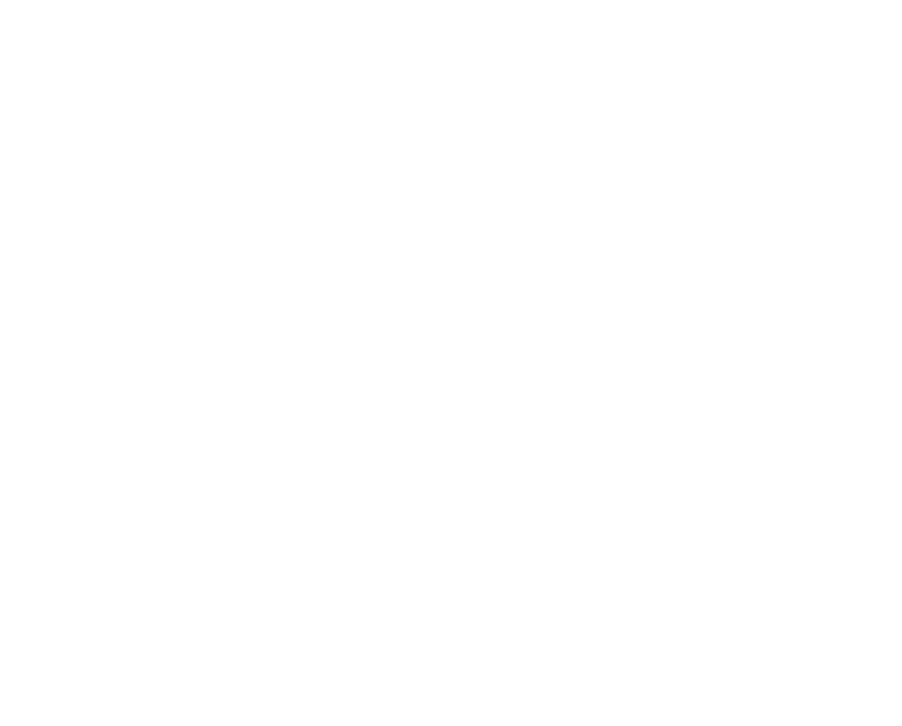
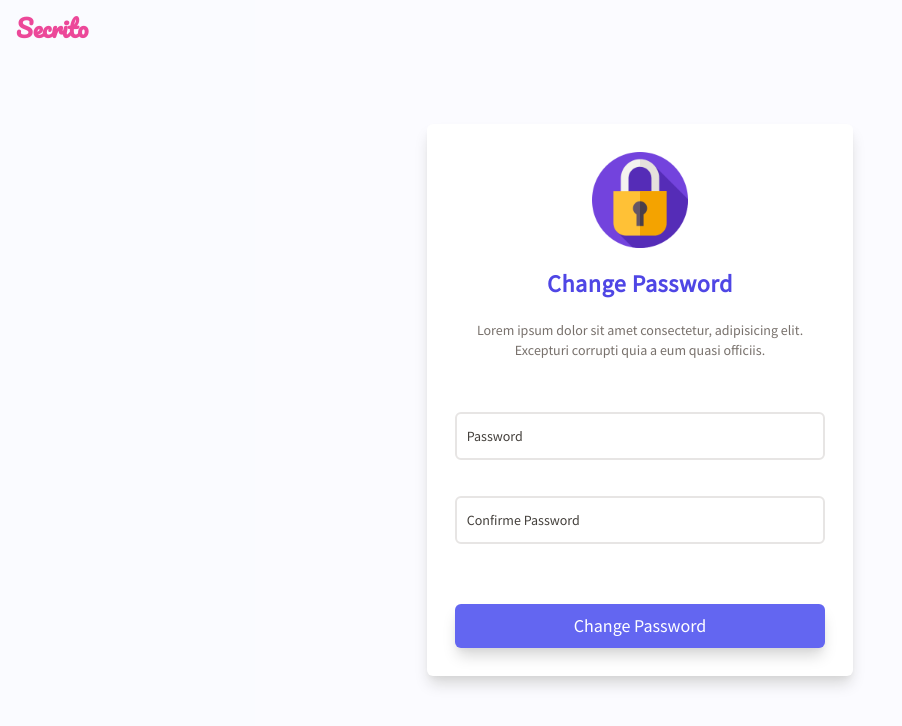
Before and after one commit to baligh-p/SECRITO-WebSocket_Chat-, a React (Create React App) app: page /change-password in a window 1280 px wide. Before the commit this address had no page. Shown: the top 726 px of the page, without its empty margins (0-902 px from the left). Built offline with nearby package versions, Linux system fonts and the light colour scheme.

Commit message:
VB1.0.1 after designed change pwd

```diff
--- a/src/Components/App.js
+++ b/src/Components/App.js
@@ -12,6 +12,8 @@
 import PageLoader from "./CustomElement/PageLoader/PageLoader";
 import Sign from "./Sign/Sign";
 import EmailVerify from "./Sign/EmailVerify/EmailVerify";
+import Loader from "./CustomElement/Loader/Loader";
+import ChangePassword from "./ChangePassword/ChangePassword";
 
 const App = () => {
 
@@ -67,7 +69,7 @@
           <Route path="email-verify" element={<EmailVerify />} />
         </Route>
         <Route path="/loader" element={<PageLoader />} />
-
+        <Route path="/change-password" element={<ChangePassword />} />
       </Routes>
     </BrowserRouter >
   );
--- /dev/null
+++ b/src/Components/ChangePassword/ChangePassword.jsx
@@ -0,0 +1,84 @@
+import React, { useState } from 'react'
+import { Link } from 'react-router-dom'
+import { useForm } from "react-hook-form"
+import Loader from '../CustomElement/Loader/Loader'
+const ChangePassword = () => {
+
+    const { register, handleSubmit, formState: { errors }, watch } = useForm()
+    const [isLoading, setIsLoading] = useState(false)
+    const [changed, setChanged] = useState(false)
+
+    const handleFocus = (e) => {
+        const input = e.target
+        if (input.value == "") {
+            const label = input.parentNode.children[0]
+            label.style.left = ""
+            label.style.transform = "translateY(18px)"
+            label.style.fontSize = "12px"
+            input.classList.replace("border-stone-200", "border-indigo-500")
+            label.classList.replace("text-stone-700", "text-indigo-600")
+        }
+    }
+
+    const handleBlur = (e) => {
+        const input = e.target
+        const label = input.parentNode.children[0]
+        if (input.value == "") {
+            label.style.left = ""
+            label.style.transform = ""
+            label.style.fontSize = ""
+            input.classList.replace("border-indigo-500", "border-stone-200")
+            label.classList.replace("text-indigo-600", "text-stone-700")
+        }
+    }
+
+    const submit = (data) => {
+        setChanged(true)
+    }
+    return (
+        <div className='min-h-screen lg:py-3 font-body w-full flex items-center justify-center bg-indigo-300/5'>
+            <Link to="/" className='text-2xl text-pink-500 font-title font-bold lg:fixed absolute lg:top-3 lg:left-4 left-2 top-1'>Secrito</Link>
+            <form onSubmit={handleSubmit(submit)} className="lg:w-5/12 xl:w-4/12 min-h-screen lg:min-h-min shadow-neutral-300 shadow-lg w-full p-7 rounded-md bg-white flex flex-col items-center justify-center">
+                <img className='h-24' src="/assets/images/padlock.png" alt="change password logo" />
+                <h1 className='my-5 font-bold text-2xl tracking-wide text-indigo-600'>Change Password</h1>
+                <p className='text-stone-500 text-sm text-center mb-5'>Lorem ipsum dolor sit amet consectetur, adipisicing elit. Excepturi corrupti quia a eum quasi officiis.</p>
+                {(!changed) && (<><div className='flex space-y-1 flex-col w-full md:w-9/12 lg:w-full'>
+                    <label style={{ color: errors.password?.message ? "rgb(239 68 68)" : "" }} onClick={(e) => { e.target.parentNode.children[1].focus() }}
+                        className='relative z-50 duration-150 left-2 cursor-text p-1 bg-white max-w-min whitespace-nowrap select-none text-stone-700 lg:translate-y-[42px] translate-y-[46px] text-[15px]
+                      lg:text-sm'>Password</label>
+                    <input name="password" style={{ borderColor: errors.password?.message ? "rgb(239 68 68)" : "" }} {...register("password", {
+                        required: "Too short password",
+                        minLength: {
+                            value: 5,
+                            message: "Password must have at least 5 characters"
+                        }
+                    })}
+                        onFocus={handleFocus} onBlur={handleBlur} type="password" className="bg-white duration-150 rounded-md outline-none text-[17px]  lg:text-base h-10 px-2 py-[25px] lg:py-[22px] border-2 border-stone-200" />
+                    <p className='text-red-500 font-body text-[13px] ml-1'>{errors.password?.message}</p>
+                </div>
+                    <div className='flex space-y-1 flex-col w-full md:w-9/12 lg:w-full'>
+                        <label style={{ color: errors.confirme?.message ? "rgb(239 68 68)" : "" }} onClick={(e) => { e.target.parentNode.children[1].focus() }}
+                            className='relative z-50 duration-150 left-2 cursor-text p-1 bg-white max-w-min whitespace-nowrap select-none text-stone-700 lg:translate-y-[42px] translate-y-[46px] text-[15px]
+                      lg:text-sm'>Confirme Password</label>
+                        <input name="confirme" style={{ borderColor: errors.confirme?.message ? "rgb(239 68 68)" : "" }} {...register("confirme", {
+                            required: watch("password") !== watch("confirme") ? "Please confirme right your password" : ""
+                        })}
+                            onFocus={handleFocus} onBlur={handleBlur} type="password" className="bg-white duration-150 rounded-md outline-none text-[17px]  lg:text-base h-10 px-2 py-[25px] lg:py-[22px] border-2 border-stone-200" />
+                        <p className='text-red-500 font-body text-[13px] ml-1'>{errors.confirme?.message}</p>
+                    </div></>)}
+                <div className='w-full md:w-9/12 lg:w-full'>
+                    {(!changed) && (<button disabled={isLoading} type='submit' className="h-11 mt-14 flex items-center justify-center text-lg rounded-md text-white shadow-lg shadow-neutral-300 hover:bg-indigo-600 duration-200 delay-75 w-full bg-indigo-500">
+                        {(!isLoading) && (<p>Change Password</p>) ||
+                            (<Loader height="23px" color="white" size="23px" border="3px" />)}
+                    </button>) ||
+                        (<div className='bg-green-300 h-11 rounded-md flex items-center'>
+                            <img src="/assets/icons/checked.png" className='h-5 mx-2' alt="success icon" />
+                            <p className='text-md text-green-800'>Password changed successfully</p>
+                        </div>)}
+                </div>
+            </form>
+        </div >
+    )
+}
+
+export default ChangePassword
```
Also changed, not shown: public/assets/icons/checked.png (added), public/assets/images/padlock.png (added).
